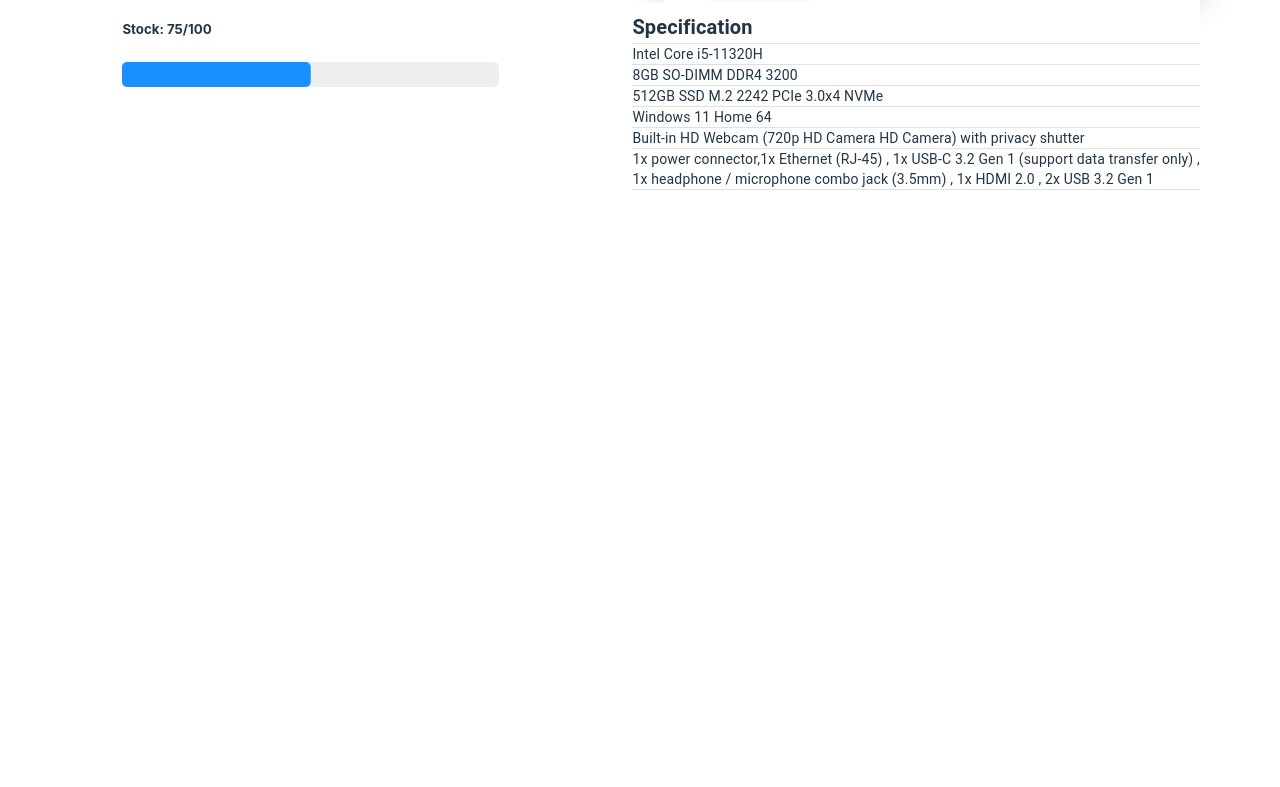
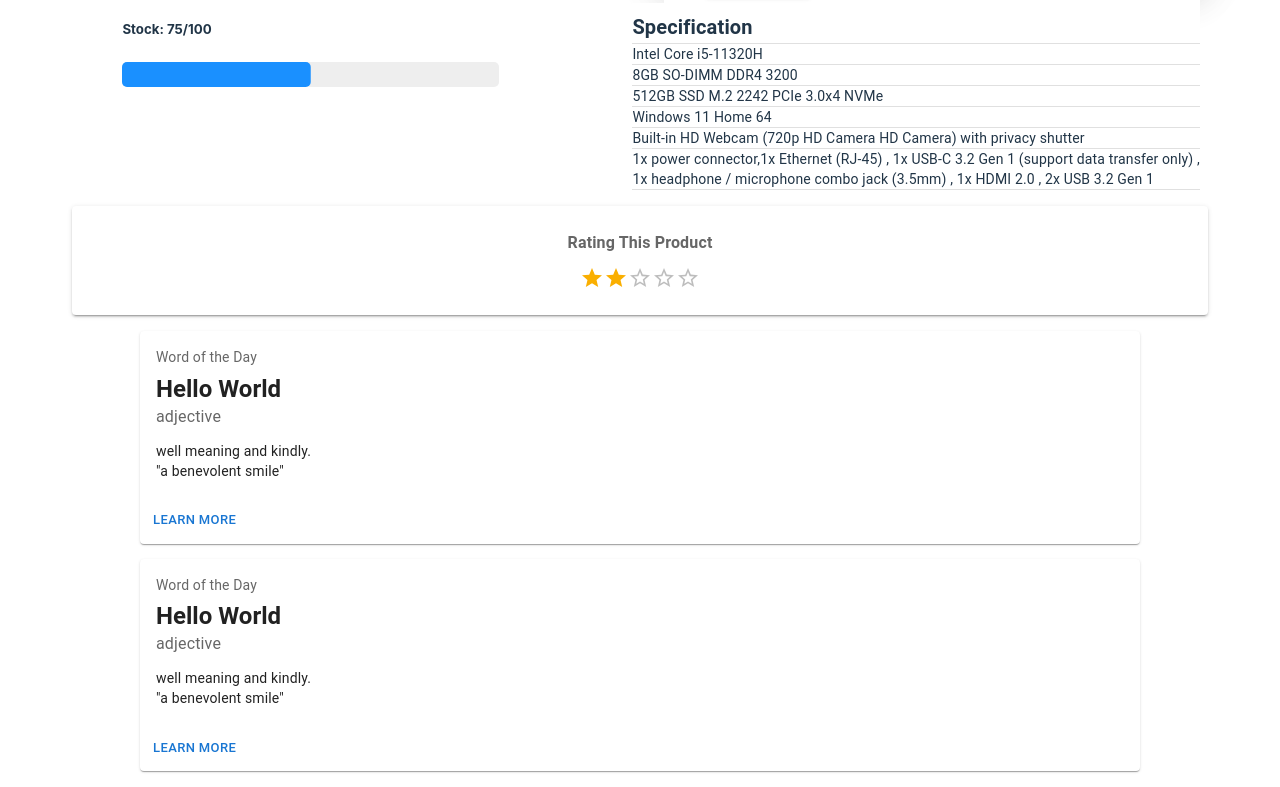
Before and after one commit to Komkrit-Bank/Homework22, a React (Vite) app in the folder myHomework/: page /item in a window 1280 px wide. Shown: the part 397-1184 px from the top of the page. Before the commit the page ends 800 px from the top, so only its background shows below. Built offline with nearby package versions, Linux system fonts and the light colour scheme.

Commit message:
Review Complete and Create Review Section Card

```diff
--- a/myHomework/package.json
+++ b/myHomework/package.json
@@ -13,7 +13,8 @@
     "@emotion/react": "^11.11.0",
     "@emotion/styled": "^11.11.0",
     "@fontsource/roboto": "^5.0.1",
-    "@mui/material": "^5.13.2",
+    "@mui/icons-material": "^5.11.16",
+    "@mui/material": "^5.13.3",
     "mui-image": "^1.0.7",
     "react": "^18.2.0",
     "react-dom": "^18.2.0",
--- a/myHomework/src/components/Card.tsx
+++ b/myHomework/src/components/Card.tsx
@@ -4,6 +4,7 @@
 import CardMedia from '@mui/material/CardMedia';
 import Button from '@mui/material/Button';
 import Typography from '@mui/material/Typography';
+import { Stack } from '@mui/material';
 
 const itemCard = () => {
 
@@ -39,8 +40,10 @@
               </Typography>
             </CardContent>
             <CardActions>
-              <Button size="small" variant='contained' color='info'>Add to Cart</Button>
-              <Button size="small" color='info' href='/item'>Detail</Button>
+              <Stack spacing={2} direction={'row'}>
+                <Button size="small" variant='contained' color='info'>Add to Cart</Button>
+                <Button size="small" color='info' href='/item'>Detail</Button>
+              </Stack>
             </CardActions>
           </Card>
         )
@@ -48,7 +51,9 @@
     return objects
 }
 
-  return (loopTest(testNum, item_list))
+  return (
+    loopTest(testNum, item_list)
+  )
 }
 
 export default itemCard
--- a/myHomework/src/components/ItemImage.tsx
+++ b/myHomework/src/components/ItemImage.tsx
@@ -39,10 +39,52 @@
 
 const lightTheme = createTheme({ palette: { mode: 'light' } });
 
+let pro_datail:string[] = ['Intel Core i5-11320H',
+                            '8GB SO-DIMM DDR4 3200',
+                            '512GB SSD M.2 2242 PCIe 3.0x4 NVMe',
+                            'Windows 11 Home 64',
+                            'Built-in HD Webcam (720p HD Camera HD Camera) with privacy shutter',
+                            '1x power connector,1x Ethernet (RJ-45) , 1x USB-C 3.2 Gen 1 (support data transfer only) , 1x headphone / microphone combo jack (3.5mm) , 1x HDMI 2.0 , 2x USB 3.2 Gen 1'
+                        ]
+
+const itemDetail = (detail: string[]) => {
+    const object:any = []
+    const loopDetail = () => {
+        for (let i = 0; i < detail.length; i++){
+            object.push(
+                <>
+                <ListItem disablePadding>
+                    <Typography variant={'body2'} >
+                        {detail[i]}
+                    </Typography>
+                </ListItem>
+                <Divider />
+                </>
+            )
+        }
+        return object
+    }
+
+    return (
+        <Box sx={{ width: '100%', maxWidth: '100%', bgcolor: 'background.paper' }}>
+            <List>
+                <ListItem disablePadding>
+                    <Typography variant={'h6'}>
+                        <b>Specification</b>
+                    </Typography>
+                </ListItem>
+                <Divider />
+                {loopDetail()}
+            </List>
+        </Box>
+    )
+}
+
+
 const ItemImage = () => {
   return (
     <>
-    <Container>
+    <Container maxWidth={'lg'}>
         <Grid container spacing={2} mt={3} >
             <Grid xs={6}>
                 <Box sx={{
@@ -121,52 +163,7 @@
                 display: 'flex',
                 justifyContent: 'center'
             }}>
-            <Box sx={{ width: '100%', maxWidth: '100%', bgcolor: 'background.paper' }}>
-                <List>
-                    <ListItem disablePadding>
-                        <Typography variant={'h6'}>
-                            <b>Specification</b>
-                        </Typography>
-                    </ListItem>
-                    <Divider />
-                    <ListItem disablePadding>
-                        <Typography variant={'body2'} >
-                            Intel Core i5-11320H
-                        </Typography>
-                    </ListItem>
-                    <Divider />
-                    <ListItem disablePadding>
-                        <Typography variant={'body2'} >
-                            8GB SO-DIMM DDR4 3200
-                        </Typography>
-                    </ListItem>
-                    <Divider />
-                    <ListItem disablePadding>
-                        <Typography variant={'body2'} >
-                            512GB SSD M.2 2242 PCIe 3.0x4 NVMe
-                        </Typography>
-                    </ListItem>
-                    <Divider />
-                    <ListItem disablePadding>
-                        <Typography variant={'body2'} >
-                             Windows 11 Home 64
-                        </Typography>
-                    </ListItem>
-                    <Divider />
-                    <ListItem disablePadding>
-                        <Typography variant={'body2'} >
-                            Built-in HD Webcam (720p HD Camera HD Camera) with privacy shutter
-                        </Typography>
-                    </ListItem>
-                    <Divider />
-                    <ListItem disablePadding>
-                        <Typography variant={'body2'} >
-                        1x power connector,1x Ethernet (RJ-45) , 1x USB-C 3.2 Gen 1 (support data transfer only) , 1x headphone / microphone combo jack (3.5mm) , 1x HDMI 2.0 , 2x USB 3.2 Gen 1
-                        </Typography>
-                    </ListItem>
-                    <Divider />
-                </List>
-            </Box>
+                {itemDetail(pro_datail)}
             </Grid>
         </Grid>
     </Container>
--- /dev/null
+++ b/myHomework/src/components/Review.tsx
@@ -0,0 +1,63 @@
+import { Container, Box, Paper, Rating, Typography } from "@mui/material";
+import { useState } from 'react'
+import { createTheme, ThemeProvider, styled } from '@mui/material/styles';
+import Grid from '@mui/material/Unstable_Grid2'; // Grid version 2
+import ReviewCard from "./ReviewCard";
+
+const Item = styled(Paper)(({ theme }) => ({
+    ...theme.typography.body2,
+    textAlign: 'center',
+    color: theme.palette.text.secondary,
+    height: 60,
+    lineHeight: '60px',
+  }));
+
+const lightTheme = createTheme({palette: {mode: 'light'}})
+// const darkTheme = createTheme({palette: {mode: 'dark'}})
+
+const Review = () => {
+    const [value, setValue] = useState<number | null>(2);
+
+    return (
+        <Container>
+            <ThemeProvider theme={lightTheme}>
+            <Box
+                sx={{
+                    display: 'flex',
+                    flexWrap: 'wrap',
+                    '& > :not(style)': {
+                        m: 1,
+                        width: '100%',
+                        height: 'auto',
+                    },
+                    alignContent: 'center'
+                }}>
+                <Item elevation={2}>
+                    <Typography component="legend" marginTop={'25px'}><b>Rating This Product</b></Typography>
+                    <Rating
+                        name="half-rating"
+                        defaultValue={2.5}
+                        precision={0.5}
+                        value={value}
+                        onChange={(event, newValue) => {
+                        setValue(newValue);
+                        }}
+                    />
+                </Item>
+                <Grid container sx={{
+                    display: 'flex',
+                    justifyContent: 'center',
+                    rowGap: '15px'
+                }}>
+                    <ReviewCard/>
+                    <ReviewCard/>
+                </Grid>
+
+            </Box>
+            </ThemeProvider>
+
+        </Container>
+    )
+}
+
+export default Review
--- /dev/null
+++ b/myHomework/src/components/ReviewCard.tsx
@@ -0,0 +1,32 @@
+import Card from '@mui/material/Card';
+import CardActions from '@mui/material/CardActions';
+import CardContent from '@mui/material/CardContent';
+import Button from '@mui/material/Button';
+import Typography from '@mui/material/Typography';
+import { Box } from '@mui/material';
+
+export default function ReviewCard() {
+  return (
+    <Card sx={{ minWidth: 1000 }}>
+      <CardContent>
+        <Typography sx={{ fontSize: 14 }} color="text.secondary" gutterBottom>
+          Word of the Day
+        </Typography>
+        <Typography variant="h5" component="div">
+          <b>Hello World</b>
+        </Typography>
+        <Typography sx={{ mb: 1.5 }} color="text.secondary">
+          adjective
+        </Typography>
+        <Typography variant="body2">
+          well meaning and kindly.
+          <br />
+          {'"a benevolent smile"'}
+        </Typography>
+      </CardContent>
+      <CardActions>
+        <Button size="small">Learn More</Button>
+      </CardActions>
+    </Card>
+  );
+}
--- a/myHomework/src/pages/Detail.tsx
+++ b/myHomework/src/pages/Detail.tsx
@@ -1,11 +1,13 @@
 import Navbar from "../components/Navbar"
 import ItemImage from '../components/ItemImage';
+import Review from "../components/Review";
 
 const Detail = () => {
   return (
     <>
         <Navbar/>
         <ItemImage/>
+        <Review/>
     </>
   )
 }
```
Also changed, not shown: 1 other file (tests, documents, lock files or other folders). Lines whose indentation alone changed are shown as unchanged.
